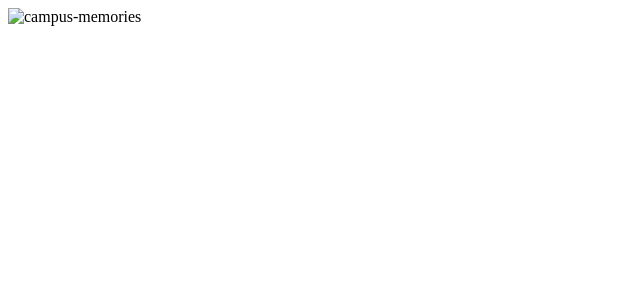
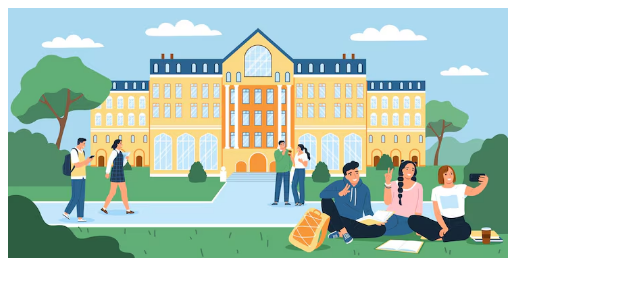
Before and after one commit to snehachouhan26-wq/basic-css, a plain HTML site: page campuslife.html in a window 1280 px wide. Shown: the whole page, without its empty margins (0-640 px from the left). Drawn offline with Linux system fonts and the light colour scheme.

Commit message:
Update campuslife.html

```diff
--- a/campuslife.html
+++ b/campuslife.html
@@ -6,6 +6,6 @@
     <title>Document</title>
 </head>
 <body>
-    <img src="images/campus.avif" alt="campus-memories" width="500">
+    <img src="campus.avif" alt="campus-memories" width="500">
 </body>
 </html>
```
